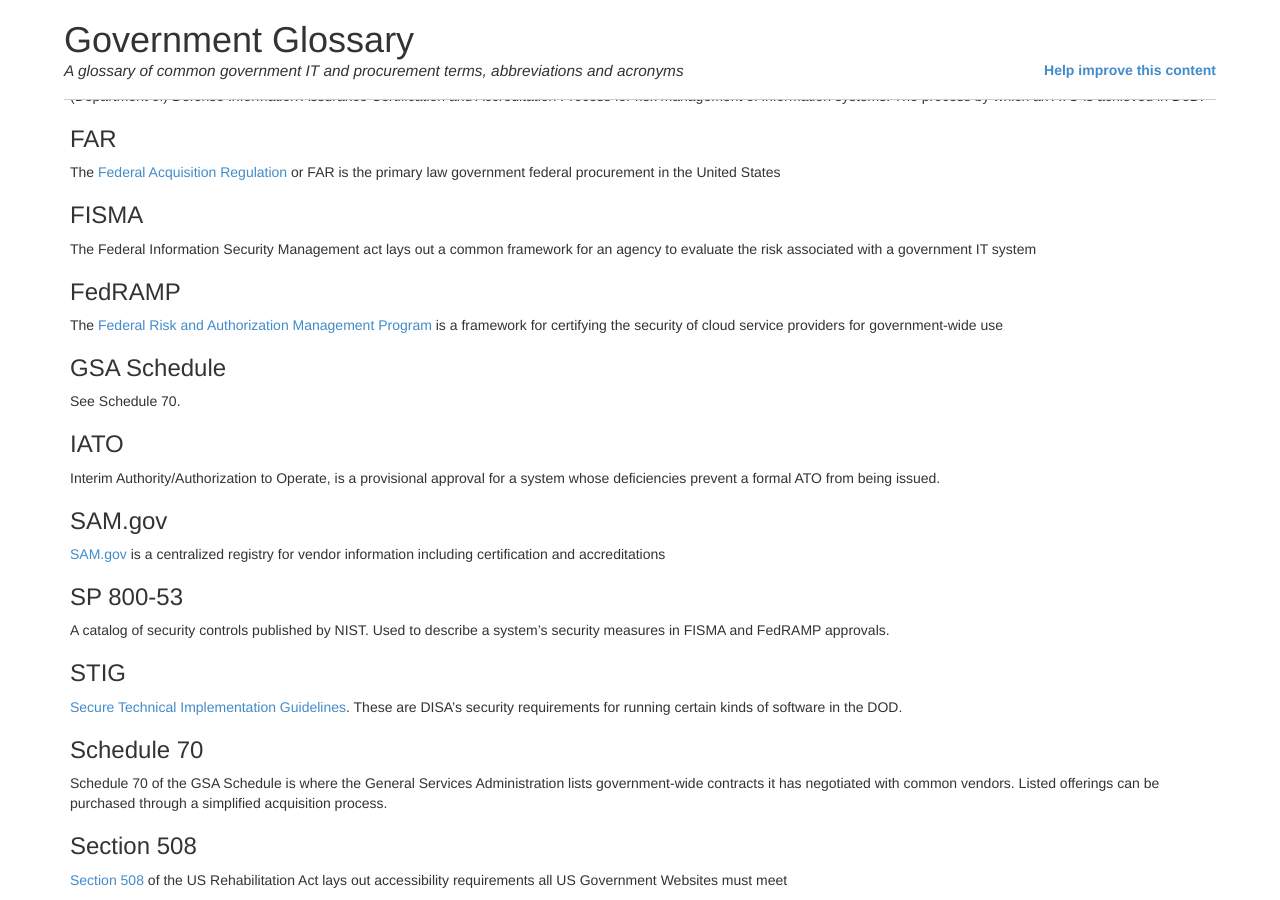
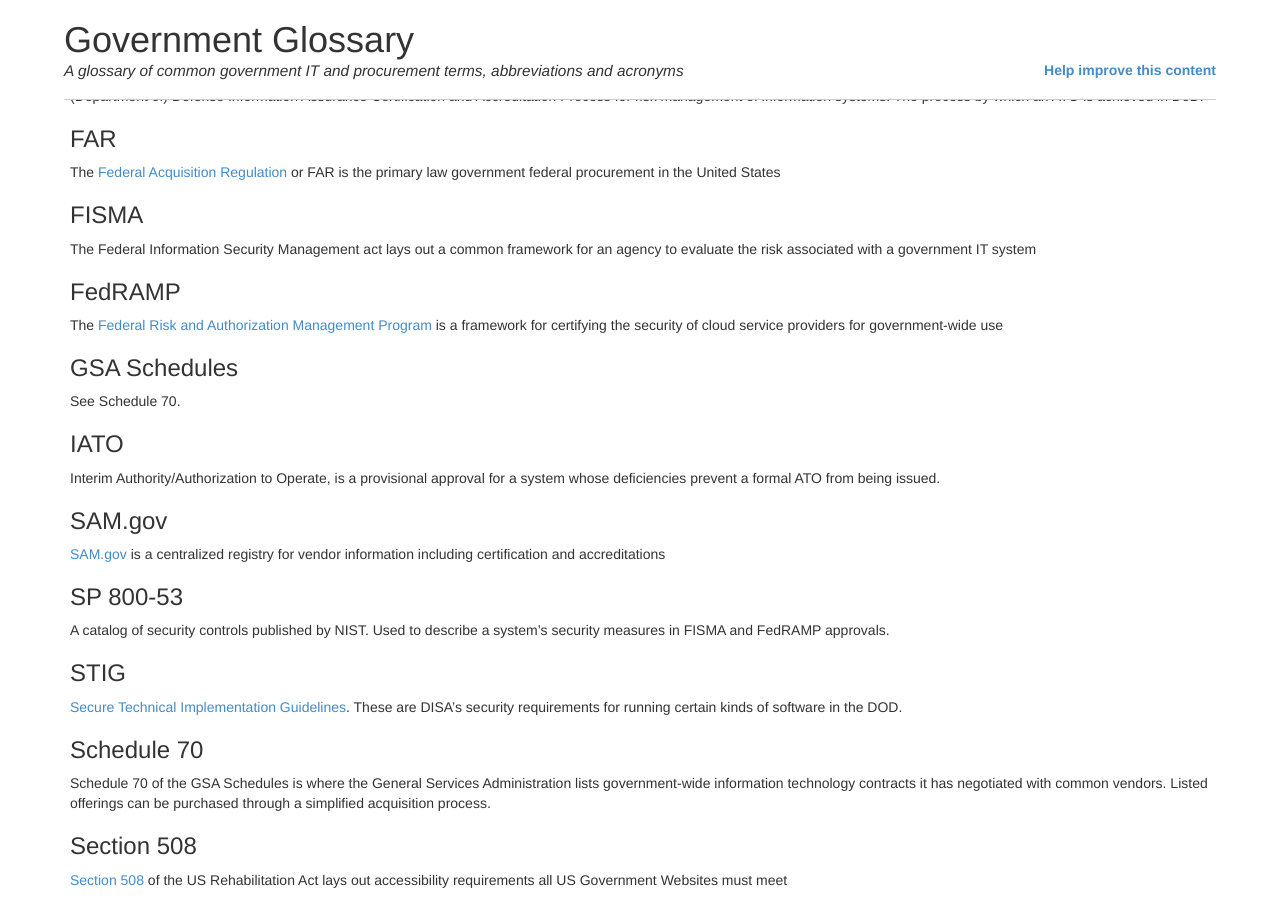
Before and after one commit to benbalter/government-glossary, a Jekyll site: the page built from index.md, in a window 1280 px wide and 900 px high, scrolled down 534 px. Built offline with Jekyll 4.4.1, drawn with Linux system fonts in a browser that asks for light colours.

Commit message:
Update terms.yml

```diff
--- a/_data/terms.yml
+++ b/_data/terms.yml
@@ -20,7 +20,7 @@
 
 FedRAMP: The [Federal Risk and Authorization Management Program](http://cloud.cio.gov/fedramp) is a framework for certifying the security of cloud service providers for government-wide use
 
-GSA Schedule: See Schedule 70.
+GSA Schedules: See Schedule 70.
 
 IATO: Interim Authority/Authorization to Operate, is a provisional approval for a system whose deficiencies prevent a formal ATO from being issued.
 
@@ -30,6 +30,6 @@
 
 STIG: "[Secure Technical Implementation Guidelines](http://iase.disa.mil/stigs/Pages/index.aspx). These are DISA's security requirements for running certain kinds of software in the DOD."
 
-Schedule 70: Schedule 70 of the GSA Schedule is where the General Services Administration lists government-wide contracts it has negotiated with common vendors. Listed offerings can be purchased through a simplified acquisition process.
+Schedule 70: Schedule 70 of the GSA Schedules is where the General Services Administration lists government-wide information technology contracts it has negotiated with common vendors. Listed offerings can be purchased through a simplified acquisition process.
 
 Section 508: "[Section 508](http://www.section508.gov/) of the US Rehabilitation Act lays out accessibility requirements all US Government Websites must meet"
```
